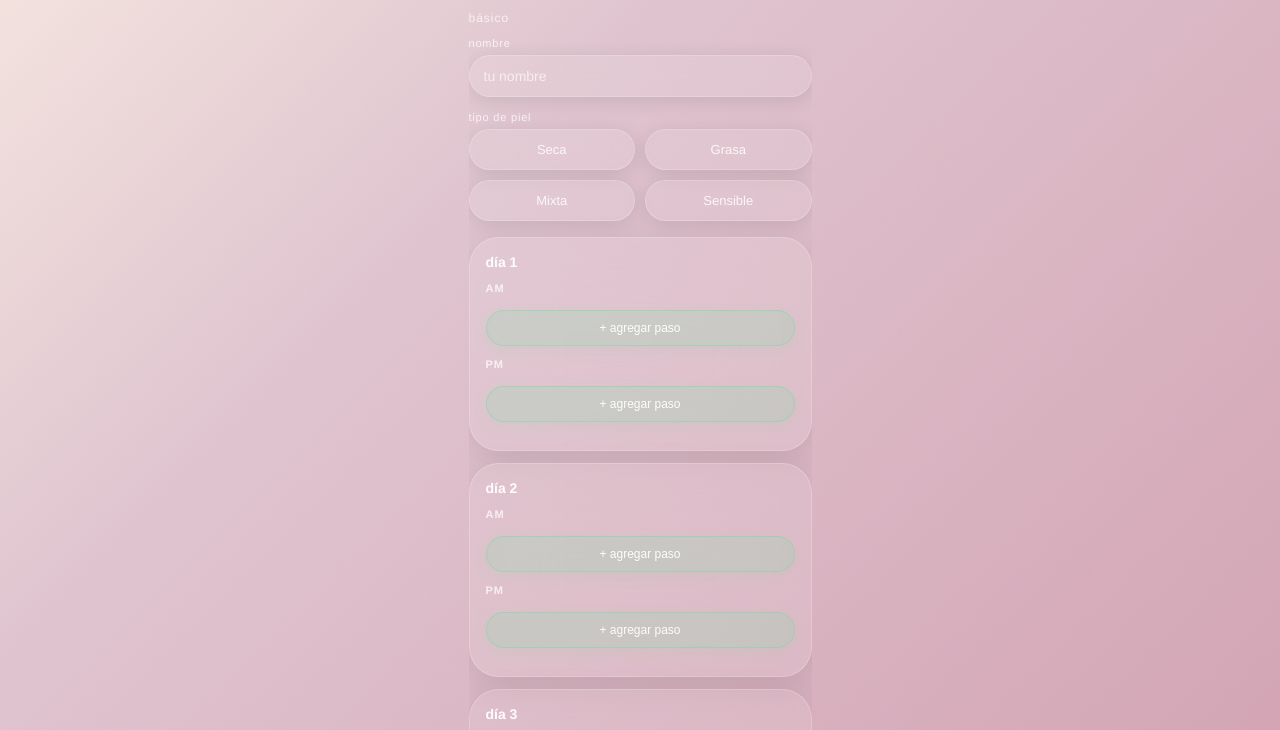
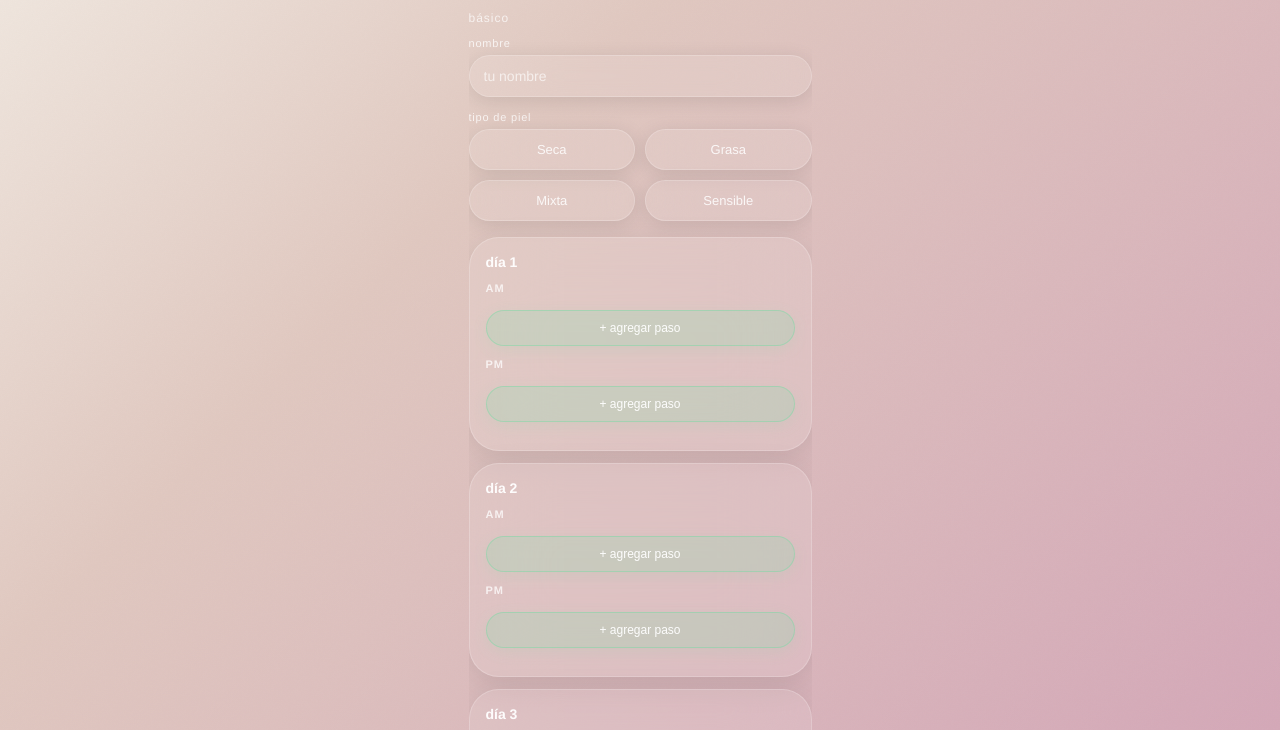
Before and after one commit to margaritacorti/skin-cycle, a website: page index.html in a window 1280 px wide. Shown: the part 70-800 px from the top of the page. Drawn offline with Linux system fonts and the light colour scheme.

Commit message:
Update index.html

```diff
--- a/index.html
+++ b/index.html
@@ -3,7 +3,7 @@
 <head>
     <meta charset="UTF-8">
     <meta name="viewport" content="width=device-width, initial-scale=1.0, viewport-fit=cover">
-    <meta name="theme-color" content="#D4A5B5">
+    <meta name="theme-color" content="#D4A8B8">
     <title>SkinCycle - Tu Rutina</title>
 
     <style>
@@ -17,7 +17,7 @@
             width: 100%;
             height: 100%;
             font-family: 'Helvetica Neue', Helvetica, Arial, sans-serif;
-            background: linear-gradient(135deg, #F5E6E0 0%, #E0C5D0 35%, #D4A5B5 100%);
+            background: linear-gradient(135deg, #F0E8E0 0%, #E0C8C0 35%, #D4A8B8 100%);
             background-attachment: fixed;
             overflow: hidden;
         }
@@ -32,7 +32,7 @@
             width: 100%;
             height: 100vh;
             max-width: 375px;
-            background: linear-gradient(135deg, #F5E6E0 0%, #E0C5D0 35%, #D4A5B5 100%);
+            background: linear-gradient(135deg, #F0E8E0 0%, #E0C8C0 35%, #D4A8B8 100%);
             background-attachment: fixed;
             position: relative;
             overflow-y: auto;
```
